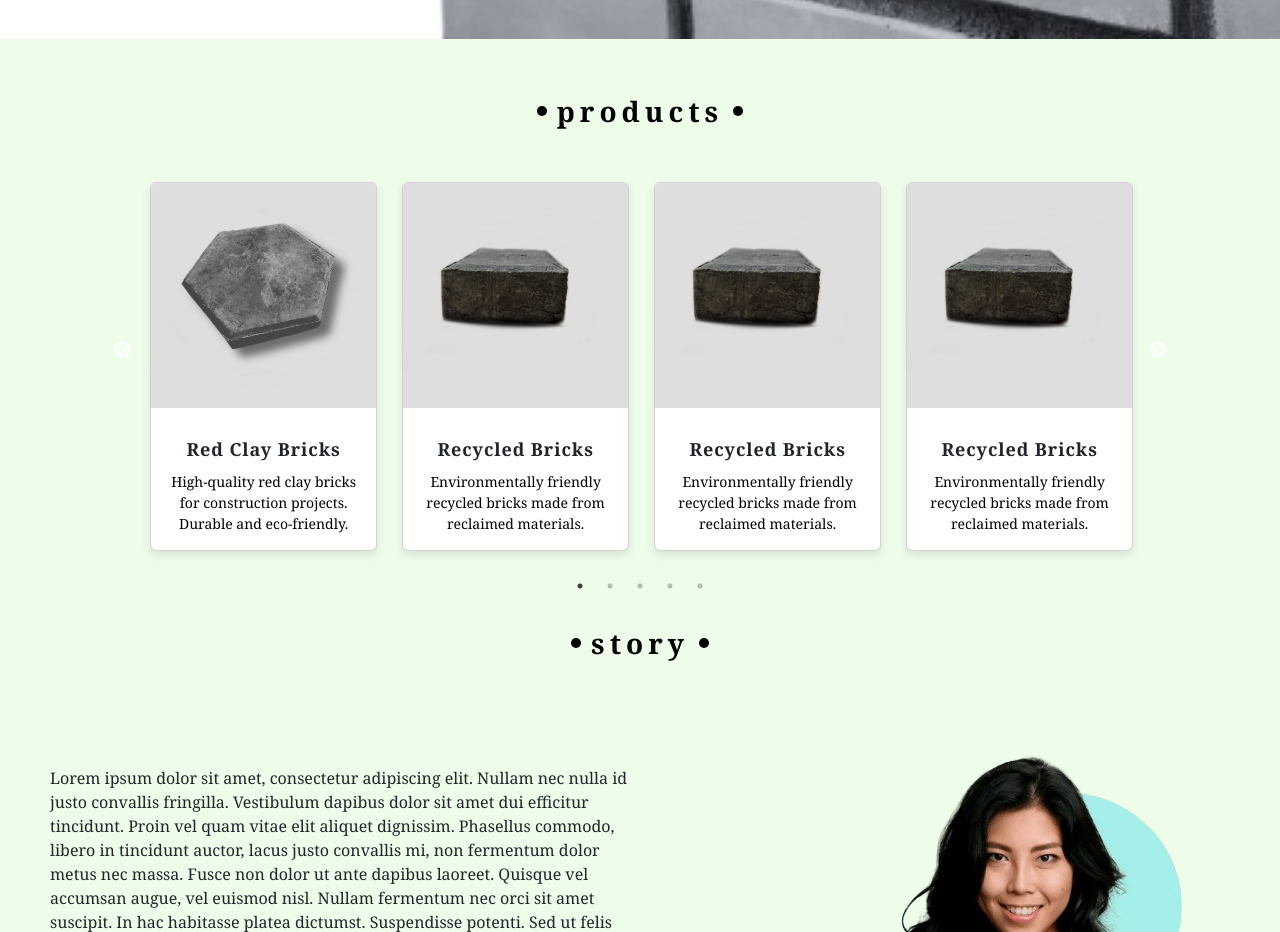
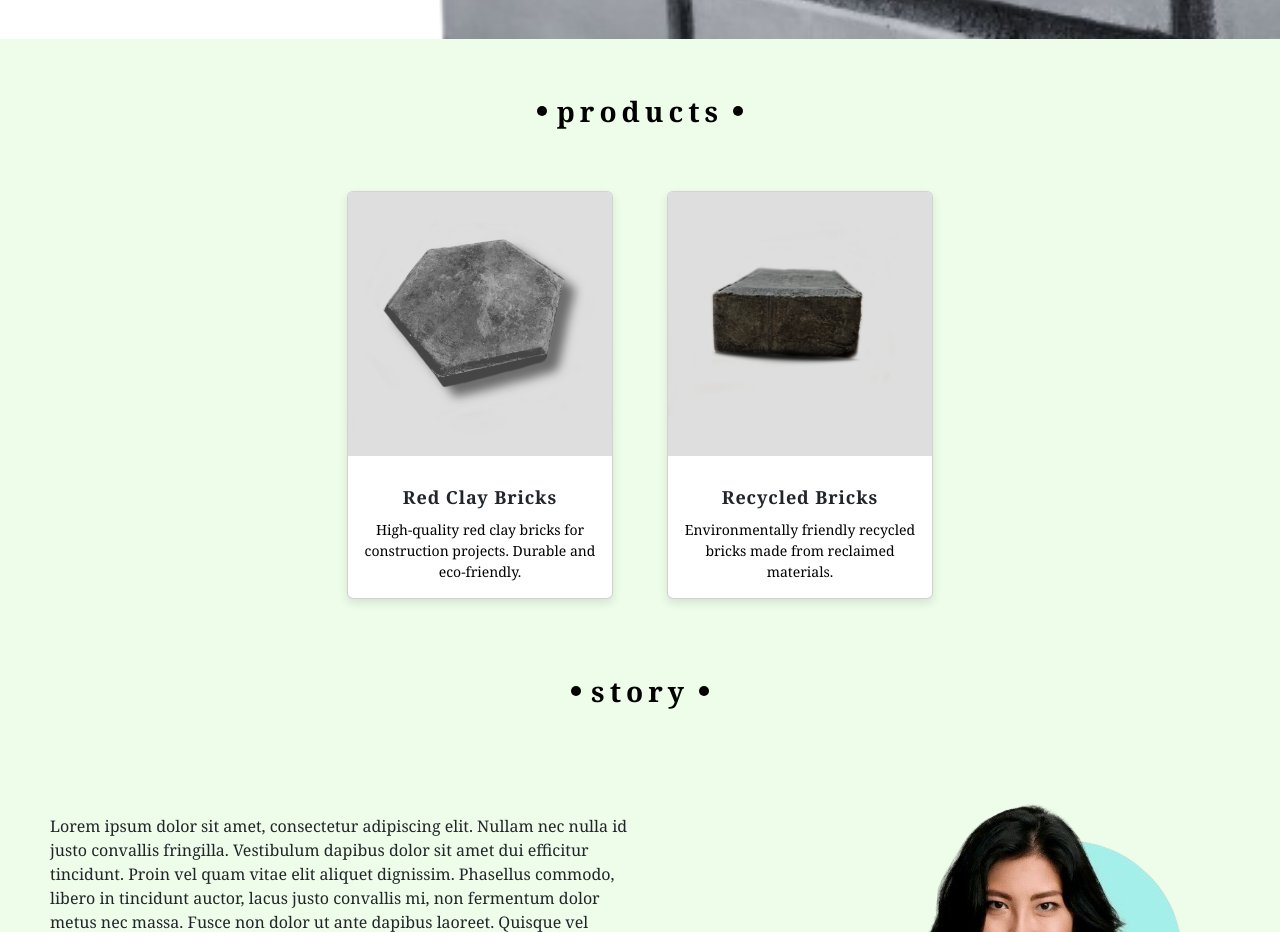
Before and after one commit to emanfj/ecobricks, a React (Create React App) app in the folder client/: page / in a window 1280 px wide. Shown: the part 860-1792 px from the top of the page. Built offline with nearby package versions, Linux system fonts and the light colour scheme.

Commit message:
modified

```diff
--- a/client/src/components/Products/Products.js
+++ b/client/src/components/Products/Products.js
@@ -40,28 +40,6 @@ const Products = () => {
       productImage1: `${process.env.PUBLIC_URL}/product2-a.jpg`,
       productImage2: `${process.env.PUBLIC_URL}/product2-b.jpg`,
     },
-    {
-      name: 'Recycled Bricks',
-      description: 'Environmentally friendly recycled bricks made from reclaimed materials. ',
-      productLink: '/products/recycled-bricks',
-      productImage1: `${process.env.PUBLIC_URL}/product2-a.jpg`,
-      productImage2: `${process.env.PUBLIC_URL}/product2-b.jpg`,
-    },
-    {
-      name: 'Recycled Bricks',
-      description: 'Environmentally friendly recycled bricks made from reclaimed materials. ',
-      productLink: '/products/recycled-bricks',
-      productImage1: `${process.env.PUBLIC_URL}/product2-a.jpg`,
-      productImage2: `${process.env.PUBLIC_URL}/product2-b.jpg`,
-    },
-    {
-      name: 'Recycled Bricks',
-      description: 'Environmentally friendly recycled bricks made from reclaimed materials. ',
-      productLink: '/products/recycled-bricks',
-      productImage1: `${process.env.PUBLIC_URL}/product2-a.jpg`,
-      productImage2: `${process.env.PUBLIC_URL}/product2-b.jpg`,
-    },
-
   ];
 
   const [slidesToShow, setSlidesToShow] = useState(4);
```
